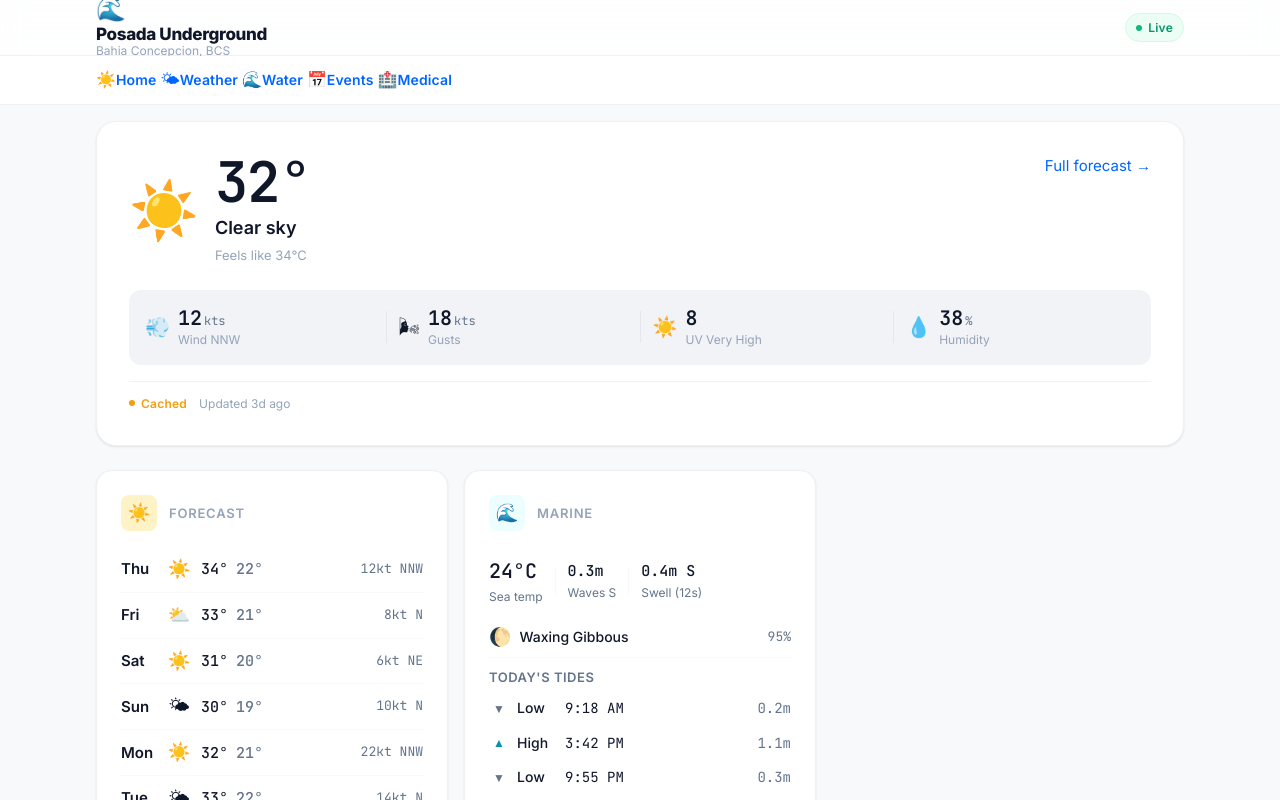
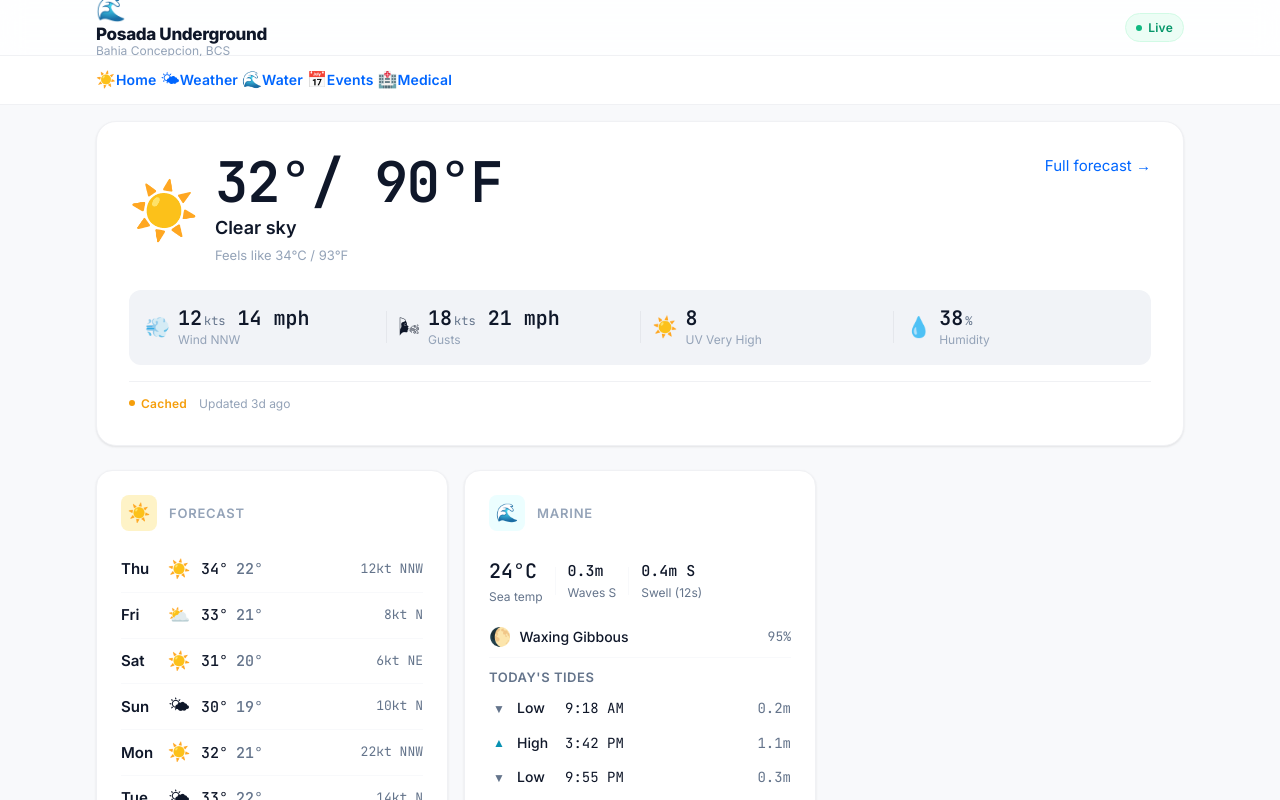
Before and after one commit to MrCoryRuss/CODEX, a Next.js app: page / in a window 1280 px wide. Shown: the top 800 px of the page. Built offline with nearby package versions, Linux system fonts and the light colour scheme; no server answers.

Commit message:
Display weather in both metric and imperial units

```diff
--- a/components/home/quick-stats.tsx
+++ b/components/home/quick-stats.tsx
@@ -15,23 +15,29 @@ function timeAgo(isoDate: string): string {
 export default function QuickStats({ conditions, isLive }: Props) {
   const c = conditions;
   const { icon: weatherIcon, label: weatherLabel } = resolveWeatherCode(c.weatherCode, c.isDay);
+
+  // Unit conversions
+  const tempF = Math.round(c.tempC * 9 / 5 + 32);
+  const feelsF = Math.round(c.feelsLikeC * 9 / 5 + 32);
+  const windMph = Math.round(c.windSpeedKts * 1.151);
+  const gustMph = Math.round(c.windGustsKts * 1.151);
   return (
     <section className="weather-hero" aria-label="Current weather conditions">
       <div className="hero-main">
         <div className="hero-temp-block">
           <span className="hero-icon" aria-hidden="true">{weatherIcon}</span>
           <div className="hero-temp-info">
-            <span className="hero-temp">{c.tempC}&deg;</span>
+            <span className="hero-temp">{c.tempC}&deg;<span className="hero-temp-alt">/ {tempF}&deg;F</span></span>
             <span className="hero-condition">{weatherLabel}</span>
-            <span className="hero-feels">Feels like {c.feelsLikeC}&deg;C</span>
+            <span className="hero-feels">Feels like {c.feelsLikeC}&deg;C / {feelsF}&deg;F</span>
           </div>
         </div>
         <Link href="/weather" className="hero-detail-link">Full forecast &rarr;</Link>
       </div>
       <div className="metrics-strip">
-        <div className="metric"><span className="metric-icon">&#x1F4A8;</span><div className="metric-data"><span className="metric-value">{c.windSpeedKts}<span className="metric-unit">kts</span></span><span className="metric-label">Wind {c.windDirectionLabel}</span></div></div>
+        <div className="metric"><span className="metric-icon">&#x1F4A8;</span><div className="metric-data"><span className="metric-value">{c.windSpeedKts}<span className="metric-unit">kts</span> <span className="metric-alt">{windMph} mph</span></span><span className="metric-label">Wind {c.windDirectionLabel}</span></div></div>
         <div className="metric-divider" />
-        <div className="metric"><span className="metric-icon">&#x1F32C;</span><div className="metric-data"><span className="metric-value">{c.windGustsKts}<span className="metric-unit">kts</span></span><span className="metric-label">Gusts</span></div></div>
+        <div className="metric"><span className="metric-icon">&#x1F32C;</span><div className="metric-data"><span className="metric-value">{c.windGustsKts}<span className="metric-unit">kts</span> <span className="metric-alt">{gustMph} mph</span></span><span className="metric-label">Gusts</span></div></div>
         <div className="metric-divider" />
         <div className="metric"><span className="metric-icon">&#x2600;&#xFE0F;</span><div className="metric-data"><span className="metric-value">{c.uvIndex}</span><span className="metric-label">UV {c.uvIndex >= 8 ? "Very High" : c.uvIndex >= 6 ? "High" : c.uvIndex >= 3 ? "Moderate" : "Low"}</span></div></div>
         <div className="metric-divider" />
```
